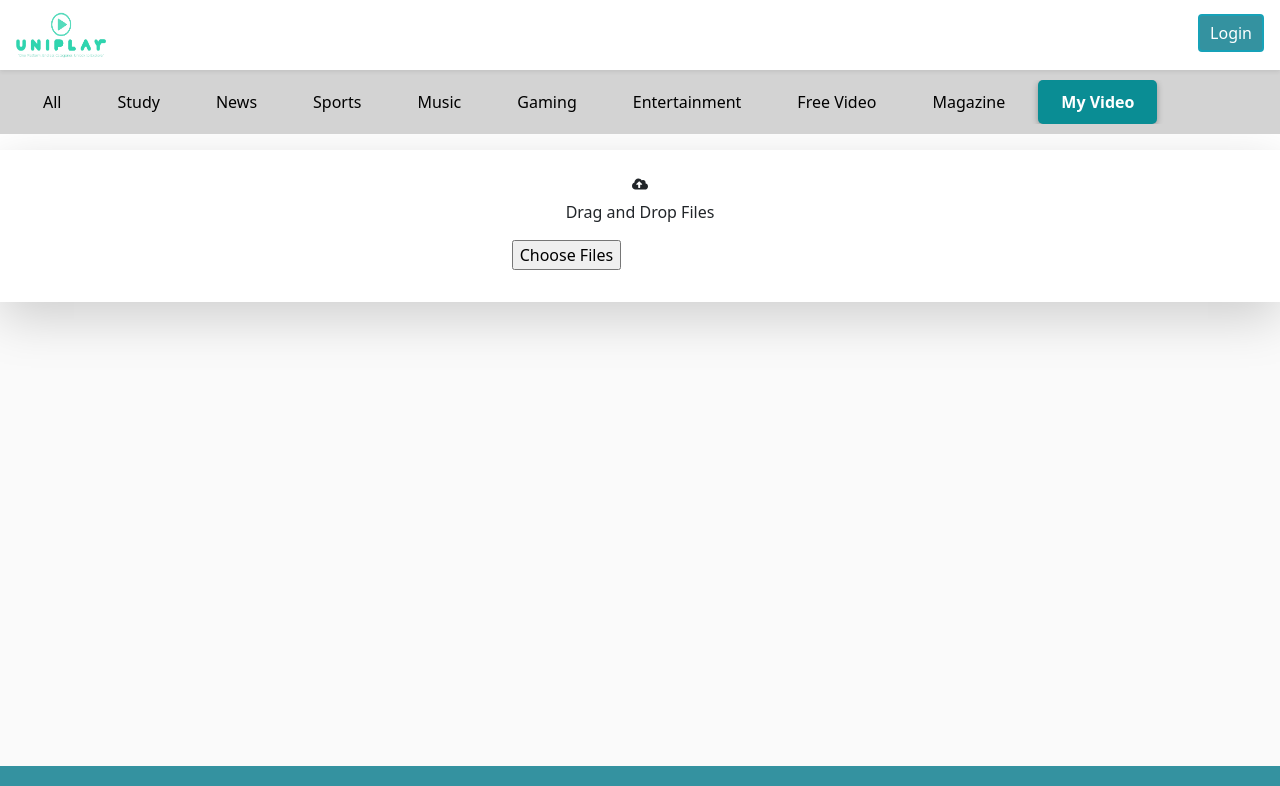
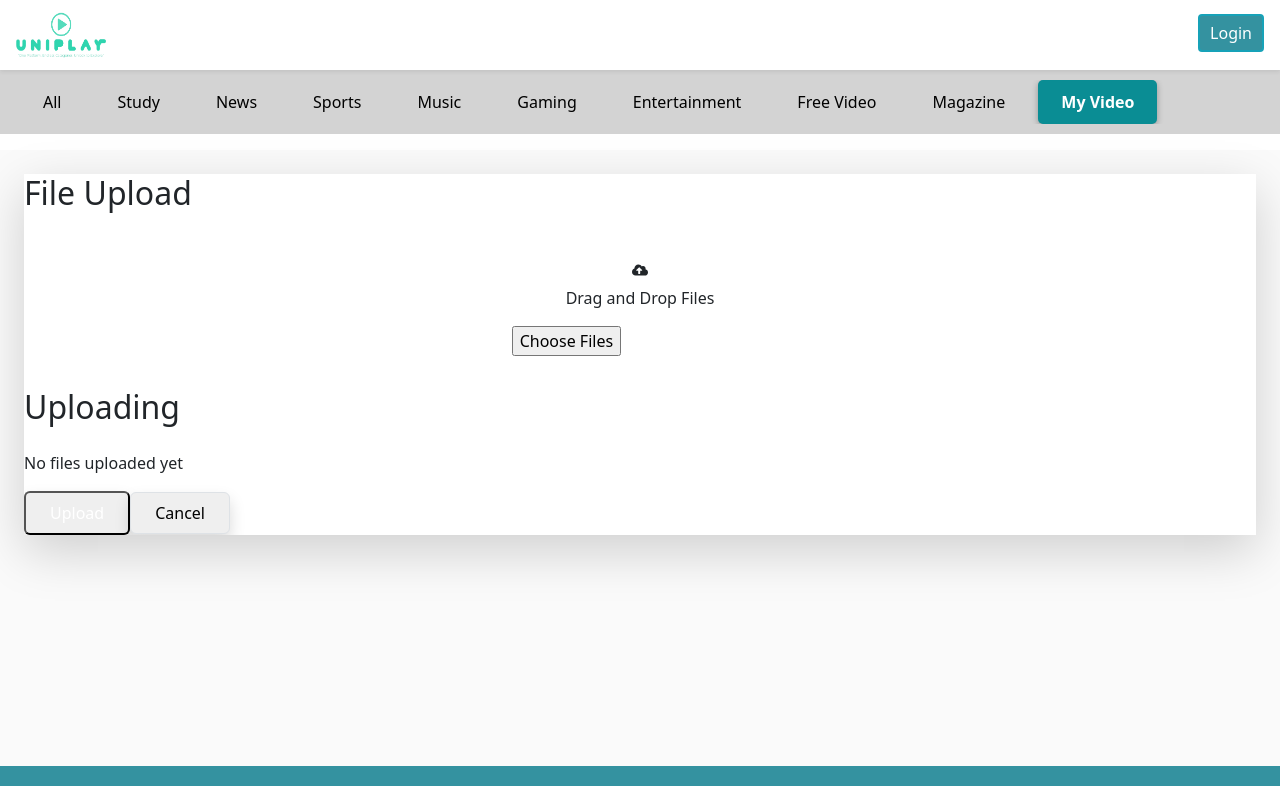
Before and after one commit to vishalprajapt/uniplay-aaplication, a React (Vite) app: page /upload in a window 1280 px wide. Shown: the top 786 px of the page. Built offline with nearby package versions, Linux system fonts and the light colour scheme.

Commit message:
loadercahnge

```diff
--- a/package.json
+++ b/package.json
@@ -29,6 +29,7 @@
     "react-redux": "^9.2.0",
     "react-router-dom": "^7.1.1",
     "react-select": "^5.10.1",
+    "react-spinners": "^0.17.0",
     "react-star-ratings": "^2.3.0",
     "react-toastify": "^11.0.5",
     "redux": "^5.0.1",
--- a/src/App.jsx
+++ b/src/App.jsx
@@ -3,7 +3,7 @@ import React,{lazy, Suspense, useEffect, useState} from 'react'
 
 const Home = lazy(() =>
   new Promise(resolve => {
-    setTimeout(() => resolve(import('./FrantPage/Home')), 1500); // 1.5 second delay
+    setTimeout(() => resolve(import('./FrantPage/Home')), 5000); // 1.5 second delay
   })
 );
 
--- a/src/FrantPage/Homeloder.jsx
+++ b/src/FrantPage/Homeloder.jsx
@@ -1,10 +1,9 @@
 import React from 'react'
+import { HashLoader } from "react-spinners"
 
 function Homeloder() {
   return (
-   <>
-
-   <div
+    <div
       style={{
         height: "70vh",
         display: "flex",
@@ -12,15 +11,18 @@ function Homeloder() {
         alignItems: "center",
         backgroundColor: "rgba(245, 245, 245, 0.5)",
         flexDirection: "column",
-        marginTop:"100px"
+        marginTop: "100px"
       }}
     >
-      <div className="spinner-border text-primary" role="status" style={{ width: "4rem", height: "4rem" }}>
-        <span className="sr-only">Loading...</span>
-      </div>
+
+      <HashLoader
+        size={70}
+        color="#36d7b7"
+        loading={true}
+        speedMultiplier={1.5}
+      />
       <p className="mt-3 fs-5 text-muted">Loading, please wait...</p>
     </div>
-   </>
   )
 }
 
--- a/src/FrantPage/Magazinedata.jsx
+++ b/src/FrantPage/Magazinedata.jsx
@@ -148,7 +148,9 @@ if(localemail){
       {localemail &&
       (
         <>
-      {item.status==="online" &&
+      {item.status==="online"  &&
+      <>
+       {!buttonloder ?(
          <button
       className="btn btn-info"
             onMouseEnter={()=>setaddbutton(!addbutton)}
@@ -156,7 +158,16 @@ if(localemail){
       style={{background:addbutton?" #17a2b8":"white", color:addbutton?"white":" #17a2b8", border:"2px solid  #17a2b8", borderRadius:"5px"}}
       onClick={()=>handleClick(item)}
     >
-    {!buttonloder ?" Add to cart":<span> {loading ? (
+    Add to cart
+    </button>)
+    :(
+
+        <button
+      className="btn btn-info"
+            onMouseEnter={()=>setaddbutton(!addbutton)}
+      onMouseLeave={()=>setaddbutton(!addbutton)}
+      style={{background:addbutton?" #17a2b8":"white", color:addbutton?"white":" #17a2b8", border:"2px solid  #17a2b8", borderRadius:"5px"}}>
+    <span> {loading ? (
         <>
           <span
             className="spinner-border spinner-border-sm me-2"
@@ -166,9 +177,11 @@ if(localemail){
           Loading...
         </>
       ) : (
-        'Added item'
-      )}</span>}
+       " Added item"
+      )}</span>
     </button>
+     )}
+     </>
 }</>)
 }
     </div>
--- a/src/FrantPage/Myvideo.jsx
+++ b/src/FrantPage/Myvideo.jsx
@@ -1,5 +1,5 @@
 import React, { useState } from 'react';
-import { FaCloudUploadAlt, FaTimes, FaCheck } from 'react-icons/fa';
+import { FaCloudUploadAlt, FaCheck, FaTimes } from 'react-icons/fa';
 
 const Myvideo = () => {
   const [files, setFiles] = useState([]);
@@ -14,20 +14,21 @@ const Myvideo = () => {
   };
 
   const handleRemove = (index) => {
-    const newList = [...files];
-    newList.splice(index, 1);
-    setFiles(newList);
+    const updated = [...files];
+    updated.splice(index, 1);
+    setFiles(updated);
   };
 
   return (
-    <div className="min-h-screen flex items-center justify-center bg-gradient-to-br from-indigo-300 to-purple-400 p-6">
-      <div className="bg-white w-full max-w-5xl rounded-xl shadow-lg flex flex-col md:flex-row overflow-hidden">
-        {/* Left Panel */}
-        <div className="w-full md:w-1/2 p-6 flex flex-col items-center justify-center border-r border-gray-200">
-          <div className="border-2 border-dashed border-indigo-400 rounded-lg w-full h-56 flex flex-col items-center justify-center text-center p-4">
+    <div className="min-h-screen flex items-center justify-center bg-gradient-to-r from-indigo-500 to-purple-600 p-4">
+      <div className="bg-white w-full max-w-4xl rounded-xl shadow-lg flex flex-col md:flex-row overflow-hidden">
+        {/* Left Side: Upload Box */}
+        <div className="w-full md:w-1/2 p-6 flex flex-col items-center justify-center bg-white">
+          <h2 className="text-lg font-semibold text-gray-700 mb-4">File Upload</h2>
+          <div className="border-2 border-dashed border-indigo-400 rounded-lg w-full h-48 flex flex-col items-center justify-center text-center p-4">
             <FaCloudUploadAlt className="text-4xl text-indigo-600 mb-2" />
             <p className="text-gray-500 mb-2">Drag and Drop Files</p>
-            <label className="inline-block bg-indigo-600 text-white px-4 py-2 rounded cursor-pointer">
+            <label className="inline-block bg-indigo-600 text-white px-4 py-2 rounded cursor-pointer text-sm">
               Browse
               <input
                 type="file"
@@ -39,6 +40,37 @@ const Myvideo = () => {
           </div>
         </div>
 
+        {/* Right Side: File List */}
+        <div className="w-full md:w-1/2 p-6 bg-gray-50">
+          <h2 className="text-lg font-semibold text-gray-700 mb-4">Uploading</h2>
+          <div className="space-y-3">
+            {files.map((file, index) => (
+              <div
+                key={index}
+                className="flex items-center justify-between bg-white px-4 py-2 rounded shadow border"
+              >
+                <div>
+                  <p className="text-sm font-medium text-indigo-600">{file.name}</p>
+                  <span className="text-xs text-gray-400">{file.timestamp}</span>
+                </div>
+                <div className="flex items-center space-x-2">
+                  <FaCheck className="text-green-500 text-lg" />
+                  <FaTimes
+                    onClick={() => handleRemove(index)}
+                    className="text-red-500 text-lg cursor-pointer"
+                  />
+                </div>
+              </div>
+            ))}
+            {files.length === 0 && (
+              <p className="text-sm text-gray-400">No files uploaded yet</p>
+            )}
+          </div>
+          <div className="mt-6 flex gap-3 justify-end">
+            <button className="bg-indigo-600 text-white px-4 py-2 rounded shadow text-sm">Upload</button>
+            <button className="border border-indigo-500 text-indigo-500 px-4 py-2 rounded shadow text-sm">Cancel</button>
+          </div>
+        </div>
       </div>
     </div>
   );
```
Also changed, not shown: src/FrantPage/Comment.jsx (+5 -5 lines), 1 other file (tests, documents, lock files or other folders).
